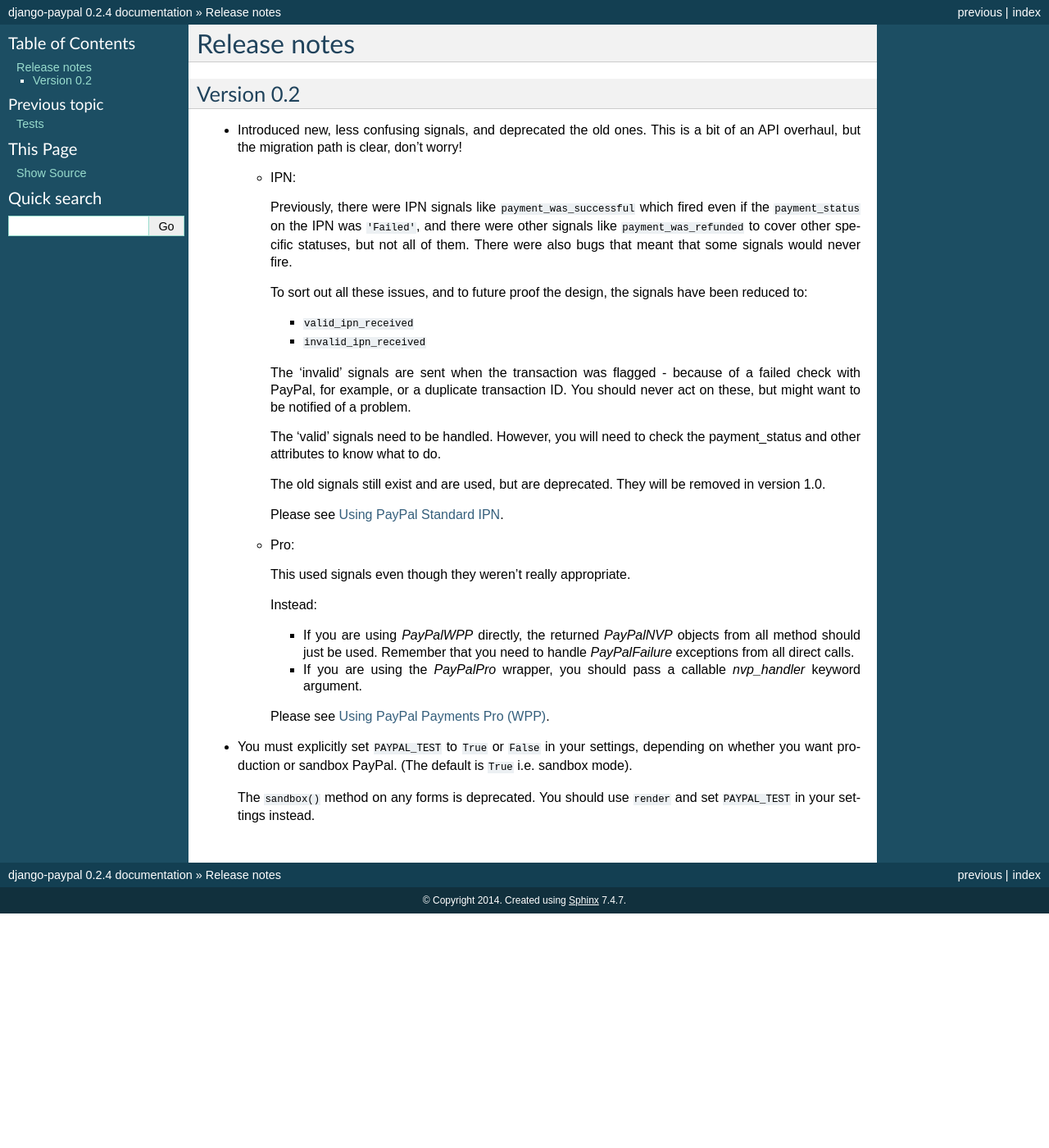
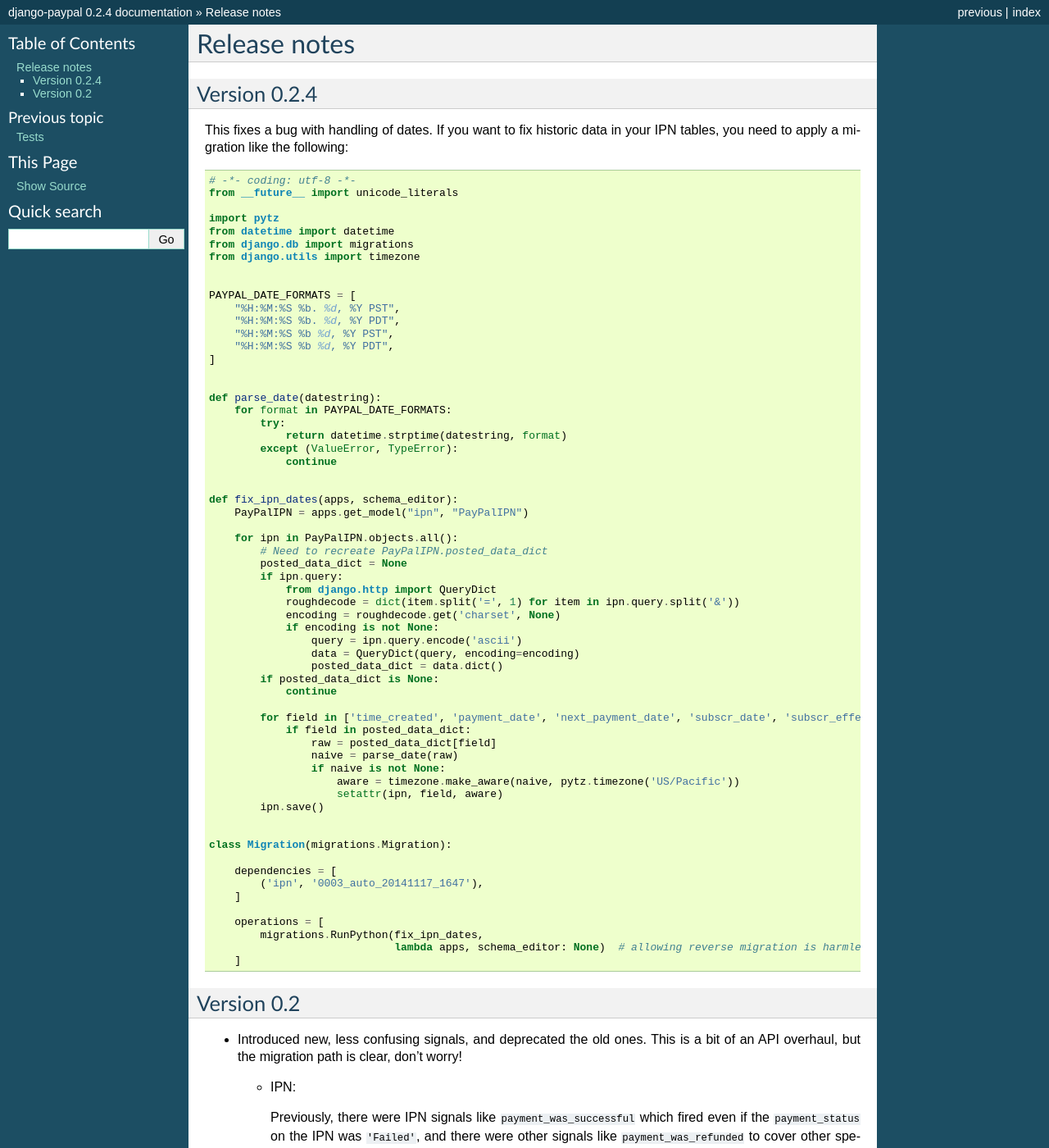
Before and after one commit to spookylukey/django-paypal, a Sphinx documentation site: the page built from docs/release_notes.rst, in a window 1280 px wide and 1400 px high. Shown: the whole window at 82% size. Built offline with Sphinx 7.4.7, drawn with Linux system fonts in a browser that asks for light colours; pages that are not in the unit, such as notebooks, are missing from menus.

Commit message:
Fixed parsing of payment_date etc. to take account of timezone

```diff
--- a/CHANGES.rst
+++ b/CHANGES.rst
@@ -12,6 +12,12 @@ Below is a summary:
 
 Version 0.2.4
 -------------
+
+* Fixed timezone parsing of PalPal data so that ``PayPalIPN.payment_date`` and others
+  are handled correctly (if you have ``USE_TZ = True``).
+
+  This does not include a migration to fix old data - see the release notes if
+  you need that.
 
 * Work-arounds for bugs in the IPN Simulator
 * Other small fixes
--- a/docs/release_notes.rst
+++ b/docs/release_notes.rst
@@ -1,5 +1,75 @@
 Release notes
 =============
+
+Version 0.2.4
+-------------
+
+This fixes a bug with handling of dates. If you want to fix historic data in
+your IPN tables, you need to apply a migration like the following::
+
+    # -*- coding: utf-8 -*-
+    from __future__ import unicode_literals
+
+    import pytz
+    from datetime import datetime
+    from django.db import migrations
+    from django.utils import timezone
+
+
+    PAYPAL_DATE_FORMATS = [
+        "%H:%M:%S %b. %d, %Y PST",
+        "%H:%M:%S %b. %d, %Y PDT",
+        "%H:%M:%S %b %d, %Y PST",
+        "%H:%M:%S %b %d, %Y PDT",
+    ]
+
+
+    def parse_date(datestring):
+        for format in PAYPAL_DATE_FORMATS:
+            try:
+                return datetime.strptime(datestring, format)
+            except (ValueError, TypeError):
+                continue
+
+
+    def fix_ipn_dates(apps, schema_editor):
+        PayPalIPN = apps.get_model("ipn", "PayPalIPN")
+
+        for ipn in PayPalIPN.objects.all():
+            # Need to recreate PayPalIPN.posted_data_dict
+            posted_data_dict = None
+            if ipn.query:
+                from django.http import QueryDict
+                roughdecode = dict(item.split('=', 1) for item in ipn.query.split('&'))
+                encoding = roughdecode.get('charset', None)
+                if encoding is not None:
+                    query = ipn.query.encode('ascii')
+                    data = QueryDict(query, encoding=encoding)
+                    posted_data_dict = data.dict()
+            if posted_data_dict is None:
+                continue
+
+            for field in ['time_created', 'payment_date', 'next_payment_date', 'subscr_date', 'subscr_effective']:
+                if field in posted_data_dict:
+                    raw = posted_data_dict[field]
+                    naive = parse_date(raw)
+                    if naive is not None:
+                        aware = timezone.make_aware(naive, pytz.timezone('US/Pacific'))
+                        setattr(ipn, field, aware)
+            ipn.save()
+
+
+    class Migration(migrations.Migration):
+
+        dependencies = [
+            ('ipn', '0003_auto_20141117_1647'),
+        ]
+
+        operations = [
+            migrations.RunPython(fix_ipn_dates,
+                                 lambda apps, schema_editor: None)  # allowing reverse migration is harmless)
+        ]
+
 
 Version 0.2
 -----------
--- a/runtests.py
+++ b/runtests.py
@@ -52,7 +52,8 @@ settings.configure(
                 ],
             },
         },
-    ]
+    ],
+    USE_TZ=True,
 )
 
 
```
Also changed, not shown: 3 other files.
